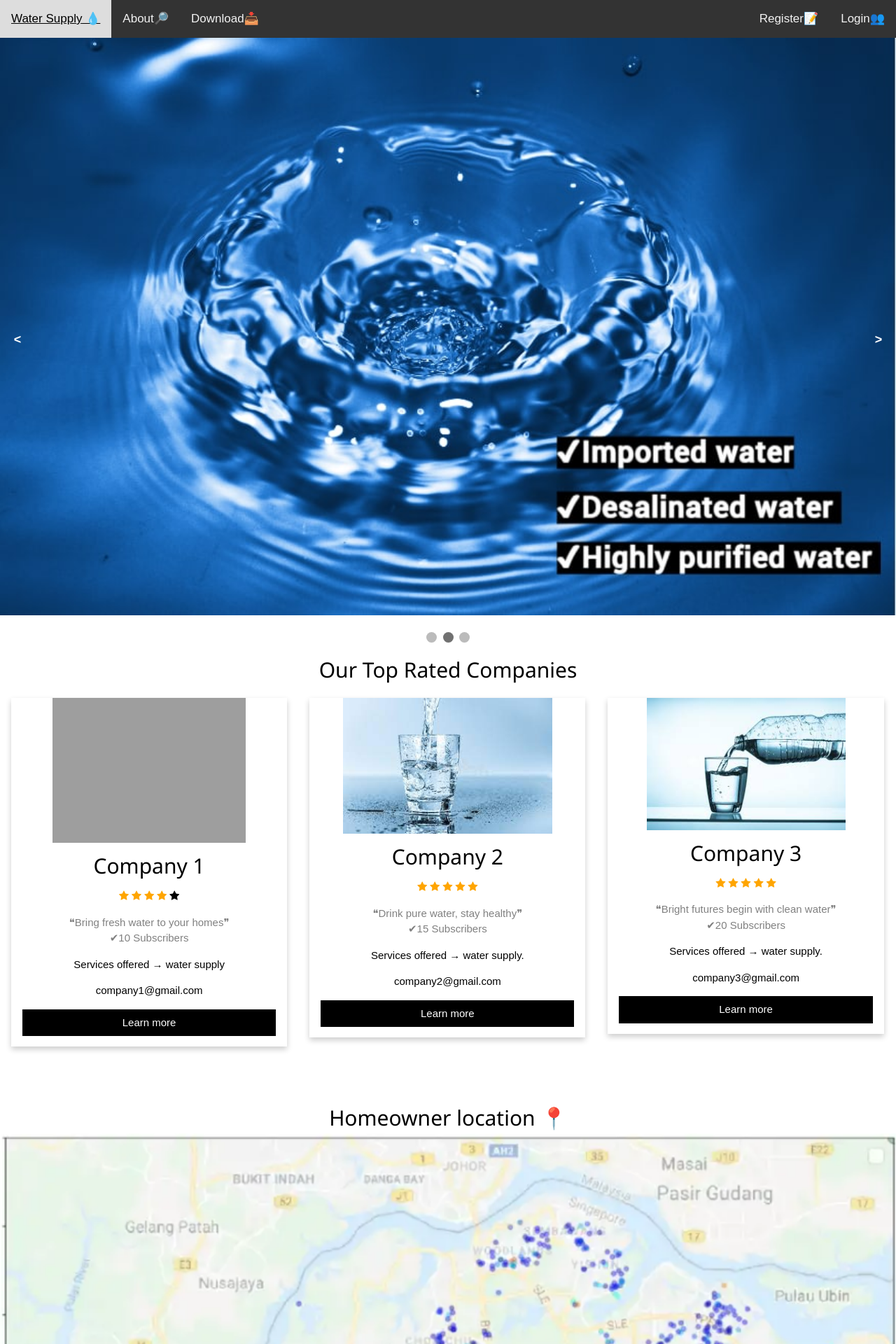
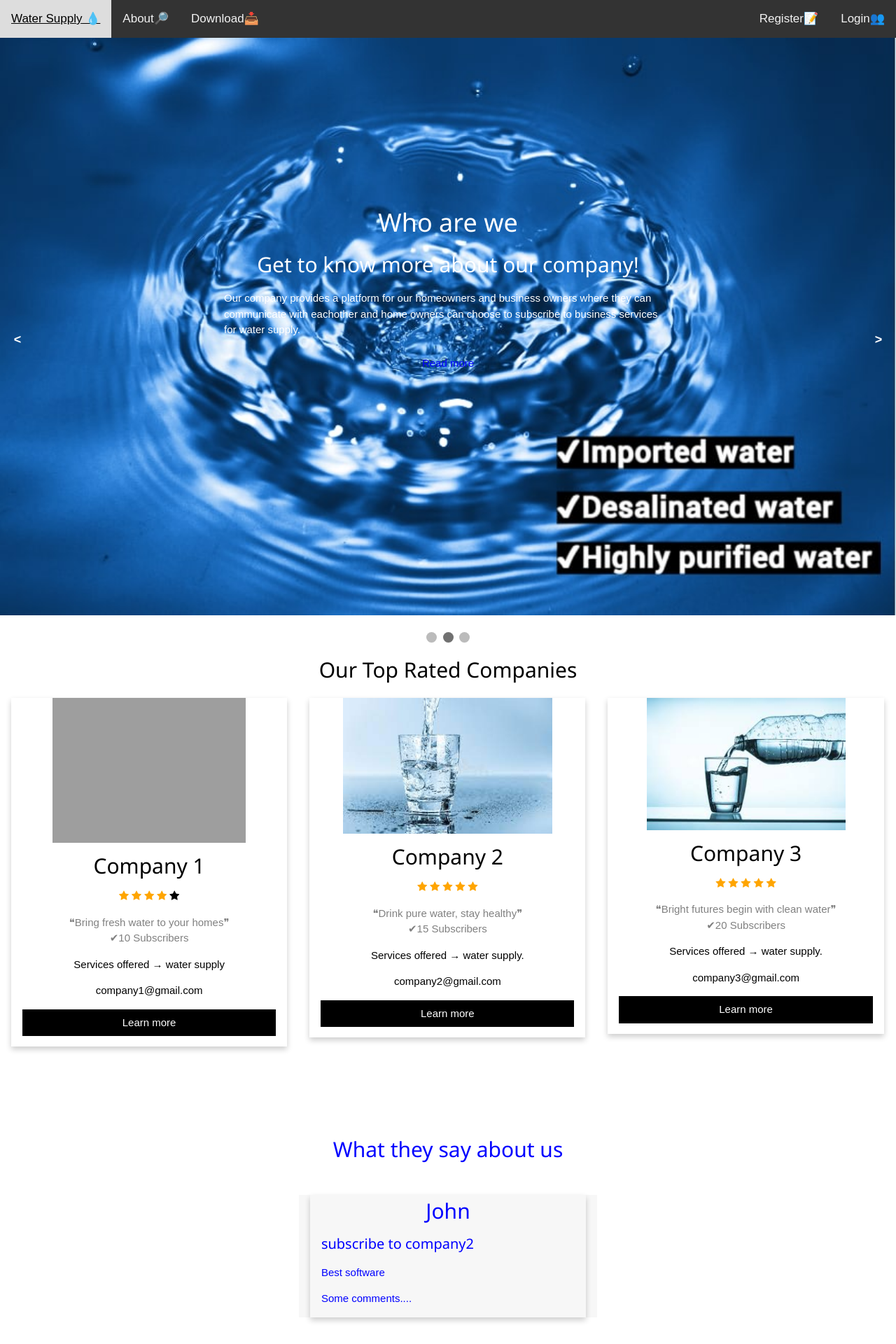
Before and after one commit to limminxian/fypwatersupplyweb, a PHP site: page / in a window 1280 px wide. Shown: the top 1920 px of the page at 70% size. After the commit the page ends 1889 px from the top, so only its background shows below. Run offline with PHP 8.4, Linux system fonts and the light colour scheme; data that the repository does not hold is empty; some libraries are stand-ins or nearby versions; grey boxes are pictures that could not be loaded.

Commit message:
Update index.php

```diff
--- a/index.php
+++ b/index.php
@@ -116,21 +116,14 @@ $(function(){
 </div>
 <br>
 <br>
-<h2>Homeowner location 📍
-<br>
-<img src="img/homeownerlocation.png" style="width:100%;">
-<br>
-<br>
-<br>
-<div class="aboutContainer">
-  <img src="img/homeAboutBack.jpg" style="width:100%;" class="about">
+
   <div class="text-block">
     <h1>Who are we</h1>
     <h2>Get to know more about our company!</h2>
     <p>Our company provides a platform for our homeowners and business owners where they can communicate with eachother and home owners can choose to subscribe to business services for water supply.</p>
 	<br>
 	<div class="centerButton">
-		<a class="button" href="about.php" name="read">Read more</button>
+		<a  href="about.php" name="read">Read more</button>
 		<br>
 	</div>
   </div>
```
